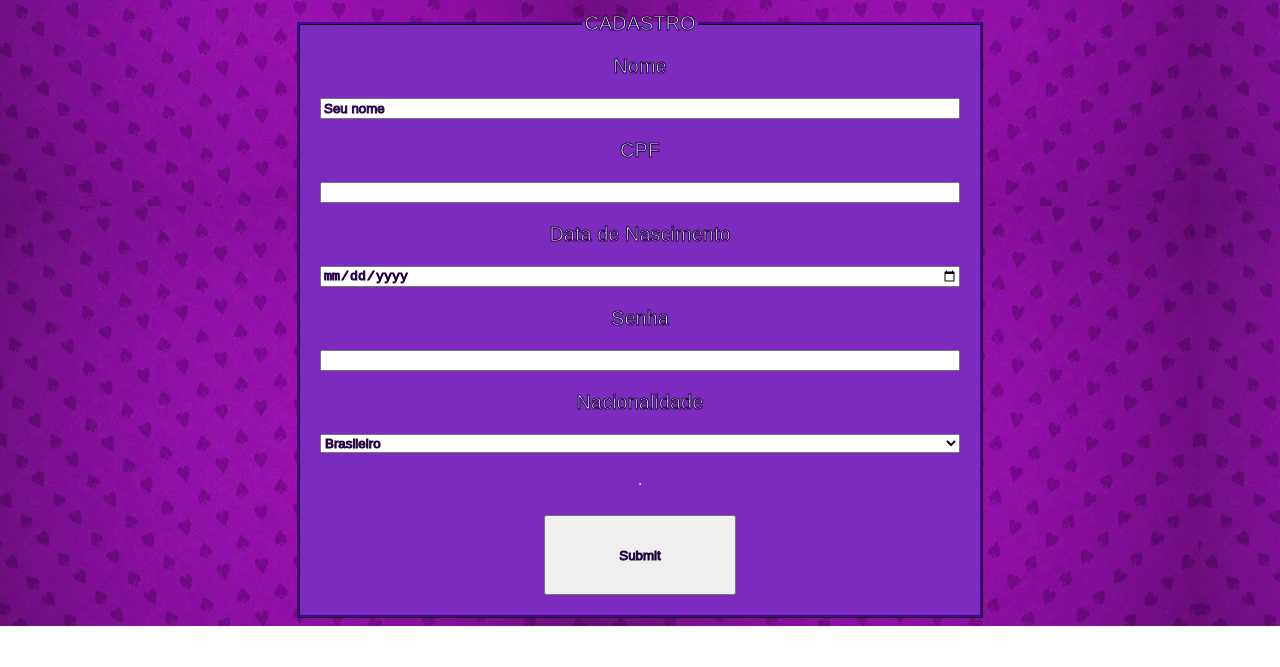
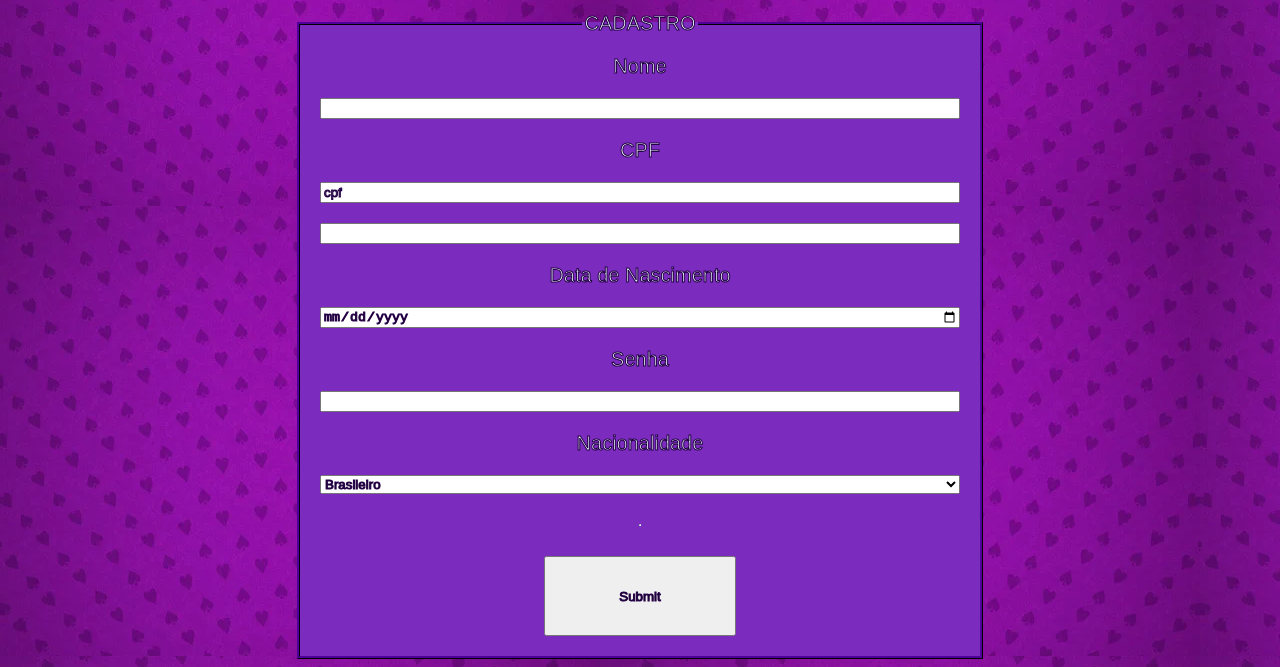
Before and after one commit to haubty/casaasposta, a plain HTML site: page index.html in a window 1280 px wide. Shown: the part 244-911 px from the top of the page. Before the commit the page ends 870 px from the top, so only its background shows below. Drawn offline with Linux system fonts and the light colour scheme.

Commit message:
commit 2 09-05

```diff
--- a/index.html
+++ b/index.html
@@ -14,8 +14,9 @@
     <fieldset>
         <legend>CADASTRO</legend>
         <label for="nome">Nome</label>
-        <input type="number" name="" id="" placeholder="Seu nome">
+        <input type="text" name="" id="">
         <label for="cpf">CPF</label>
+        <input type="number" name="" id="" placeholder="cpf">
         <input type="text" name="cpf" id="">
         <label for="data">Data de Nascimento</label>
         <input type="date" name="data" id="" >
```
